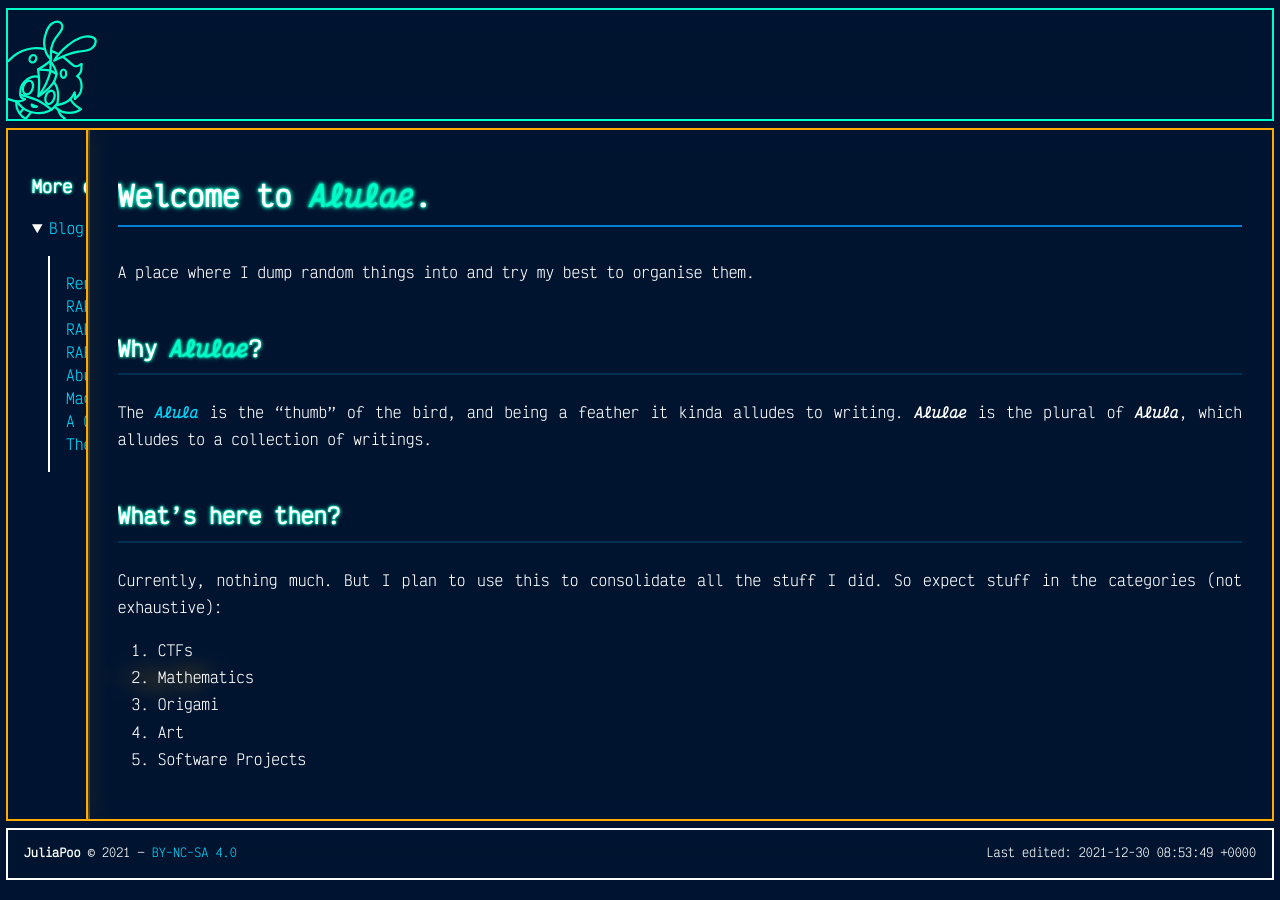
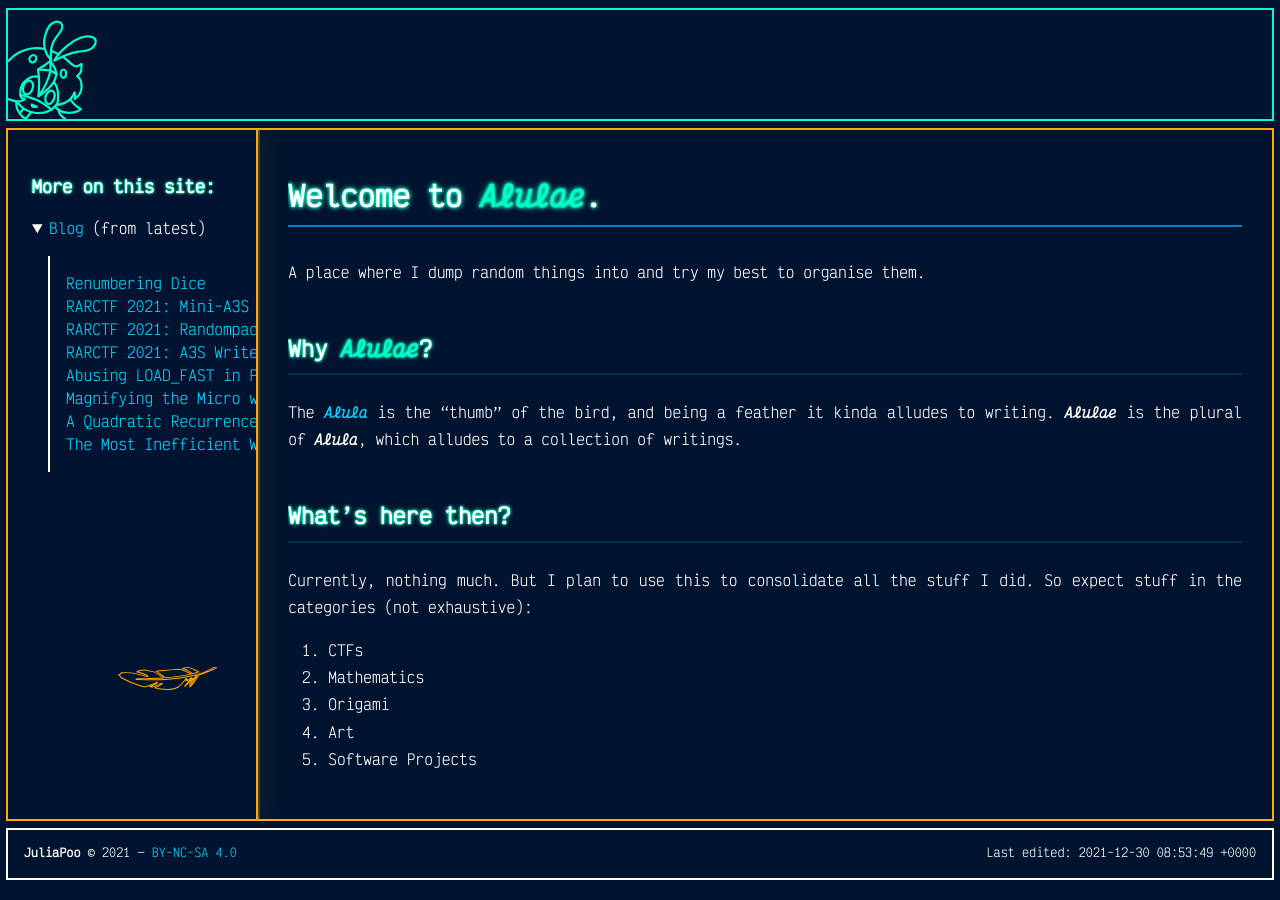
Before and after one commit to JuliaPoo/juliapoo.github.io, a Jekyll site: the page built from index.md, in a window 1280 px wide. Built offline with Jekyll 4.4.1, drawn with Linux system fonts in a browser that asks for light colours; formulas are drawn with MathJax 3; a script that is not in the unit is left out; comment, search, counter and statistics services are not loaded.

Commit message:
Prevent narrow menu

```diff
--- a/_sass/main.scss
+++ b/_sass/main.scss
@@ -45,11 +45,18 @@ body {
  */
 
 .site-bar {
-    flex-basis: 25%;
-    flex-shrink: 10;
+    //flex-basis: 25%;
+    //flex-shrink: 10;
+    width: 25%;
     overflow-x: visible;
     min-width: 0px;
     outline: 2px solid rgb(255, 170, 0);
+}
+
+@media only screen and (max-width: 1200px) {
+    .site-bar {
+        width: 0 !important;
+    }
 }
 
 #site-feather {
```
